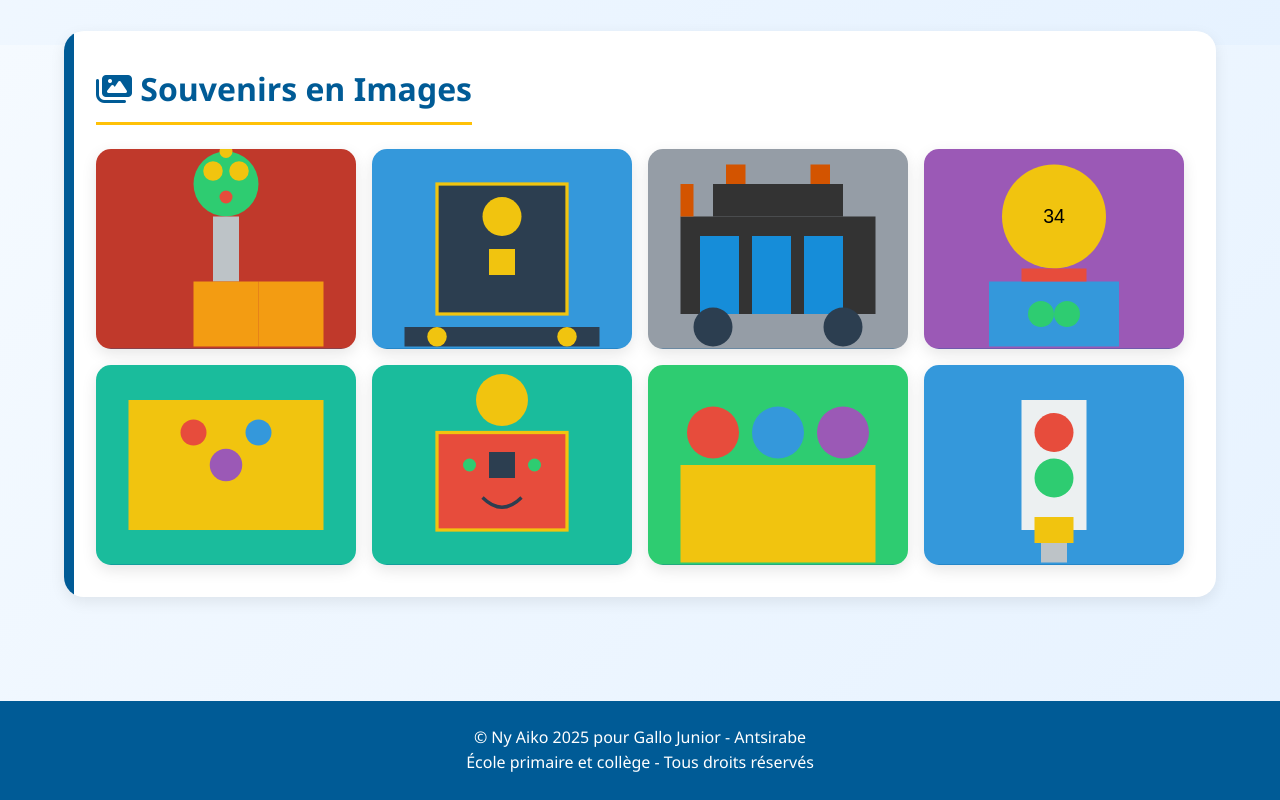
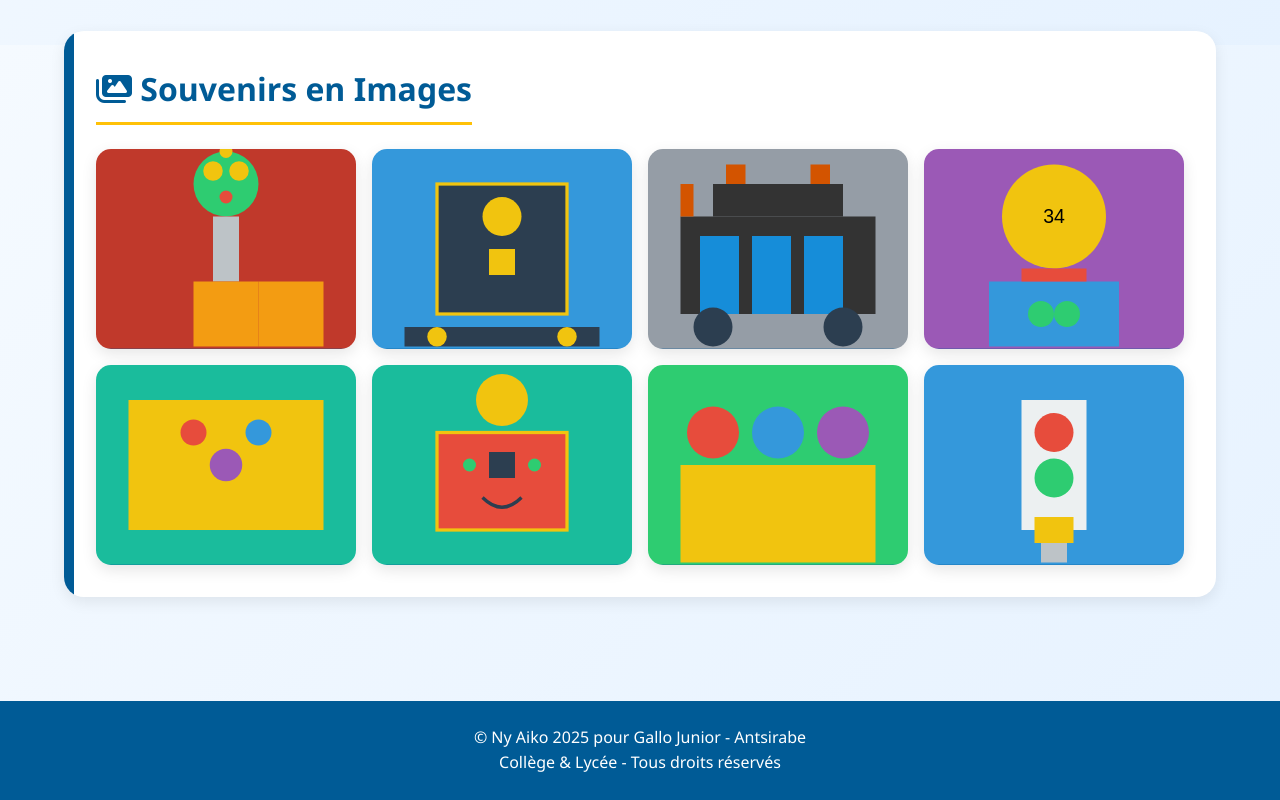
Before and after one commit to Joscript-prog/galloJunior, a plain HTML site: page index.html in a window 1280 px wide. Shown: the part 3955-4755 px from the top of the page. Drawn offline with Linux system fonts and the light colour scheme.

Commit message:
Update index.html

```diff
--- a/index.html
+++ b/index.html
@@ -721,7 +721,7 @@
 
   <footer class="site-footer">
     <p>&copy; Ny Aiko 2025 pour Gallo Junior - Antsirabe</p>
-    <p>École primaire et collège - Tous droits réservés</p>
+    <p>Collège & Lycée - Tous droits réservés</p>
   </footer>
 
   <div class="scroll-top" onclick="window.scrollTo({top: 0, behavior: 'smooth'})">
```
